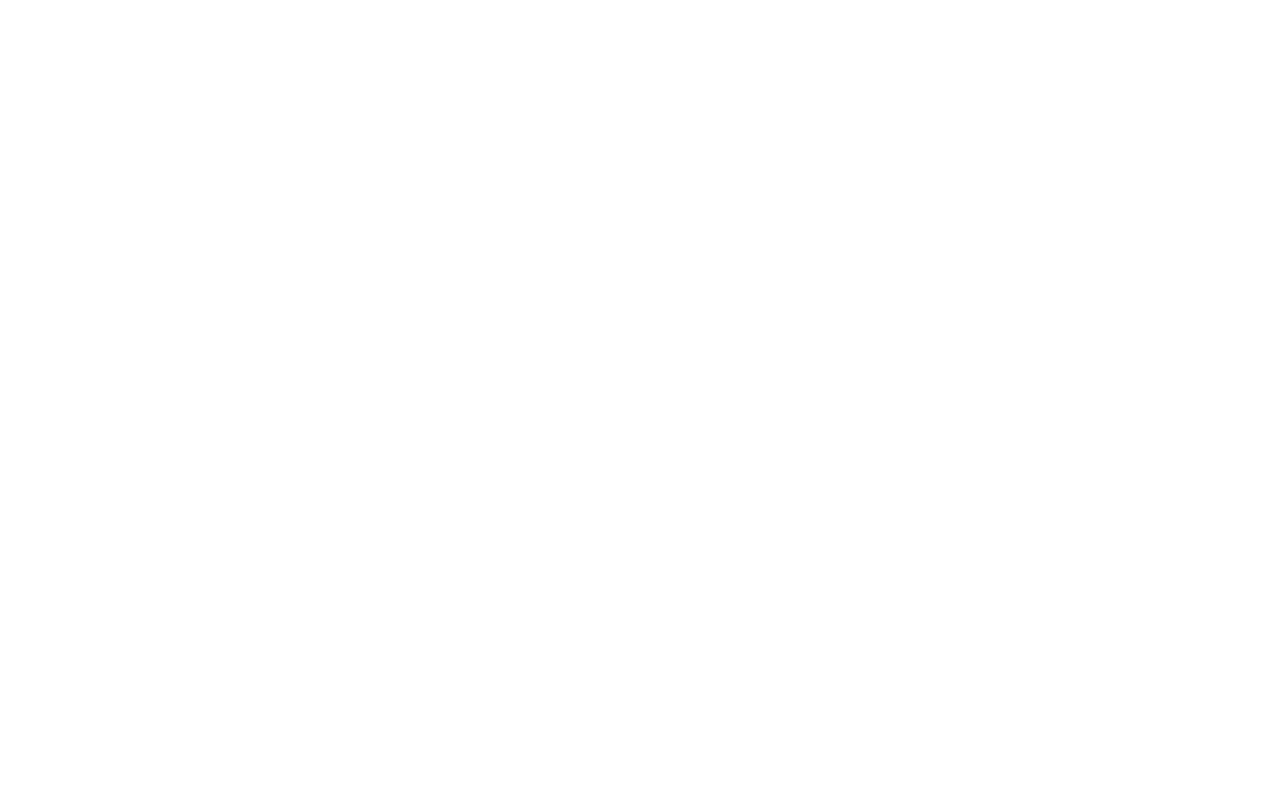
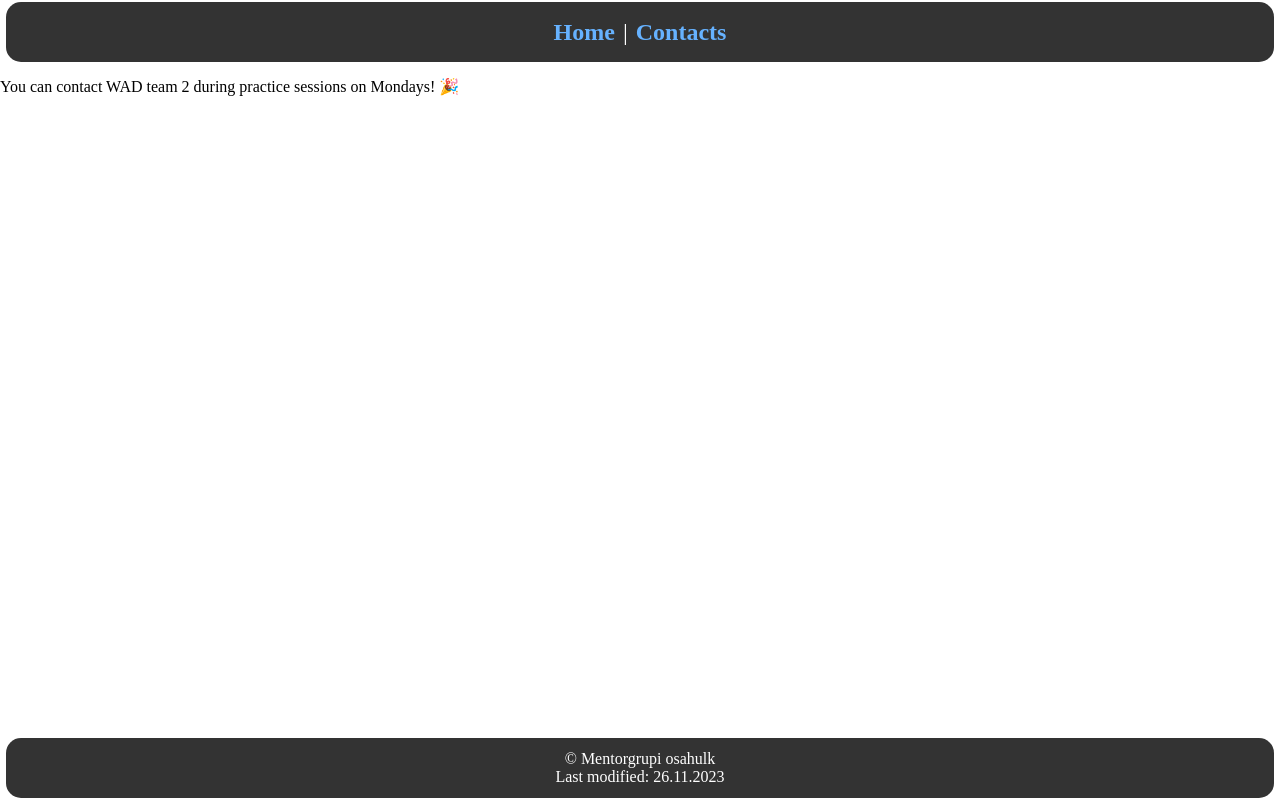
Before and after one commit to brigittaambur/WAD-team2, a Vue app: page /contact in a window 1280 px wide. Before the commit this address had no page. Built offline with nearby package versions, Linux system fonts and the light colour scheme.

Commit message:
Add contact page

```diff
--- a/src/components/PageHeader.vue
+++ b/src/components/PageHeader.vue
@@ -3,6 +3,6 @@
 <template>
     <nav class="navbar">
         <router-link to="/">Home</router-link> |
-        <router-link to="/signup">Signup</router-link>
+        <router-link to="/contact">Contacts</router-link>
     </nav>
 </template>
--- a/src/router/index.js
+++ b/src/router/index.js
@@ -1,5 +1,6 @@
 import { createRouter, createWebHistory } from 'vue-router'
 import HomeView from '../views/HomeView.vue'
+import ContactView from '../views/ContactView.vue'
 import SignUpView from '../views/SignUpView.vue'
 import AddPost from '../views/AddPost.vue'
 import APost from '../views/APost.vue'
@@ -12,6 +13,11 @@ const router = createRouter({
       path: '/',
       name: 'home',
       component: HomeView
+    },
+    {
+      path: '/contact',
+      name: 'contact',
+      component: ContactView
     },
     {
       path: '/signup',
--- /dev/null
+++ b/src/views/ContactView.vue
@@ -0,0 +1,21 @@
+<script>
+import PageHeader from '../components/PageHeader.vue';
+import PageFooter from '../components/PageFooter.vue';
+export default {
+  name: 'HomeView',
+  components: {
+    PageHeader,
+    PageFooter
+  }
+}
+</script>
+
+<template>
+  <div class="container">
+    <PageHeader />
+    <div>
+      You can contact WAD team 2 during practice sessions on Mondays! 🎉
+    </div>
+    <PageFooter />
+  </div>
+</template>
```
